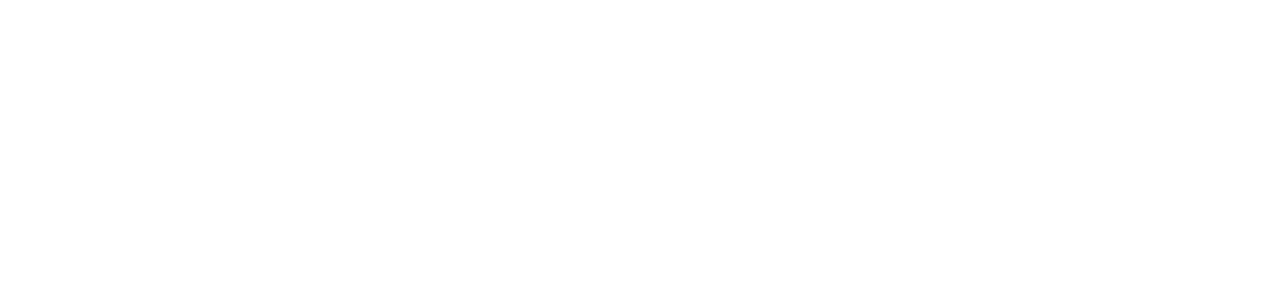
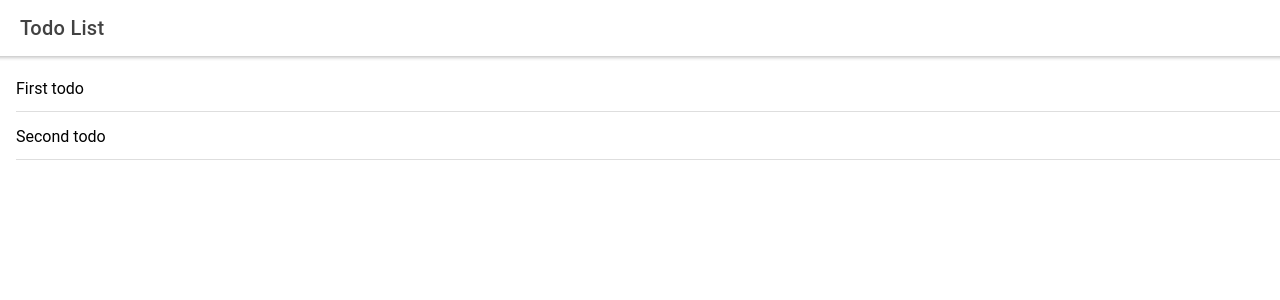
Before and after one commit to devinshoemaker/ionic-react-firebase, a React (Create React App) app: page /todos in a window 1280 px wide. Shown: the top 300 px of the page. Built offline with nearby package versions, Linux system fonts and the light colour scheme.

Commit message:
Display todos from Redux state

```diff
--- a/src/App.tsx
+++ b/src/App.tsx
@@ -3,6 +3,7 @@
 import { IonApp, IonRouterOutlet } from '@ionic/react';
 import { IonReactRouter } from '@ionic/react-router';
 import Home from './pages/Home';
+import TodoListPage from './todo/pages/TodoListPage';
 
 /* Core CSS required for Ionic components to work properly */
 import '@ionic/react/css/core.css';
@@ -28,7 +29,8 @@
     <IonReactRouter>
       <IonRouterOutlet>
         <Route path="/home" component={Home} exact={true} />
-        <Route exact path="/" render={() => <Redirect to="/home" />} />
+        <Route exact path="/todos" component={TodoListPage} />
+        <Route exact path="/" render={() => <Redirect to="/todos" />} />
       </IonRouterOutlet>
     </IonReactRouter>
   </IonApp>
--- a/src/rootReducer.ts
+++ b/src/rootReducer.ts
@@ -5,4 +5,6 @@
   todos: todoReducer,
 });
 
+export type RootState = ReturnType<typeof rootReducer>;
+
 export default rootReducer;
--- /dev/null
+++ b/src/todo/pages/TodoListPage.tsx
@@ -0,0 +1,38 @@
+import {
+  IonContent,
+  IonHeader,
+  IonItem,
+  IonLabel,
+  IonList,
+  IonPage,
+  IonTitle,
+  IonToolbar,
+} from '@ionic/react';
+import React from 'react';
+import { useSelector } from 'react-redux';
+import { selectAllTodos } from '../redux/todoActions';
+
+const TodoListPage = () => {
+  const todos = useSelector(selectAllTodos);
+
+  return (
+    <IonPage>
+      <IonHeader>
+        <IonToolbar>
+          <IonTitle>Todo List</IonTitle>
+        </IonToolbar>
+      </IonHeader>
+      <IonContent>
+        <IonList>
+          {todos.map((todo) => (
+            <IonItem>
+              <IonLabel>{todo.content}</IonLabel>
+            </IonItem>
+          ))}
+        </IonList>
+      </IonContent>
+    </IonPage>
+  );
+};
+
+export default TodoListPage;
--- a/src/todo/redux/todoActions.ts
+++ b/src/todo/redux/todoActions.ts
@@ -1,6 +1,9 @@
 import Todo from '../interfaces/todo';
+import { RootState } from '../../rootReducer';
 
 export interface TodoAction {
   type: string;
   payload: Todo;
 }
+
+export const selectAllTodos = (state: RootState) => state.todos;
```
